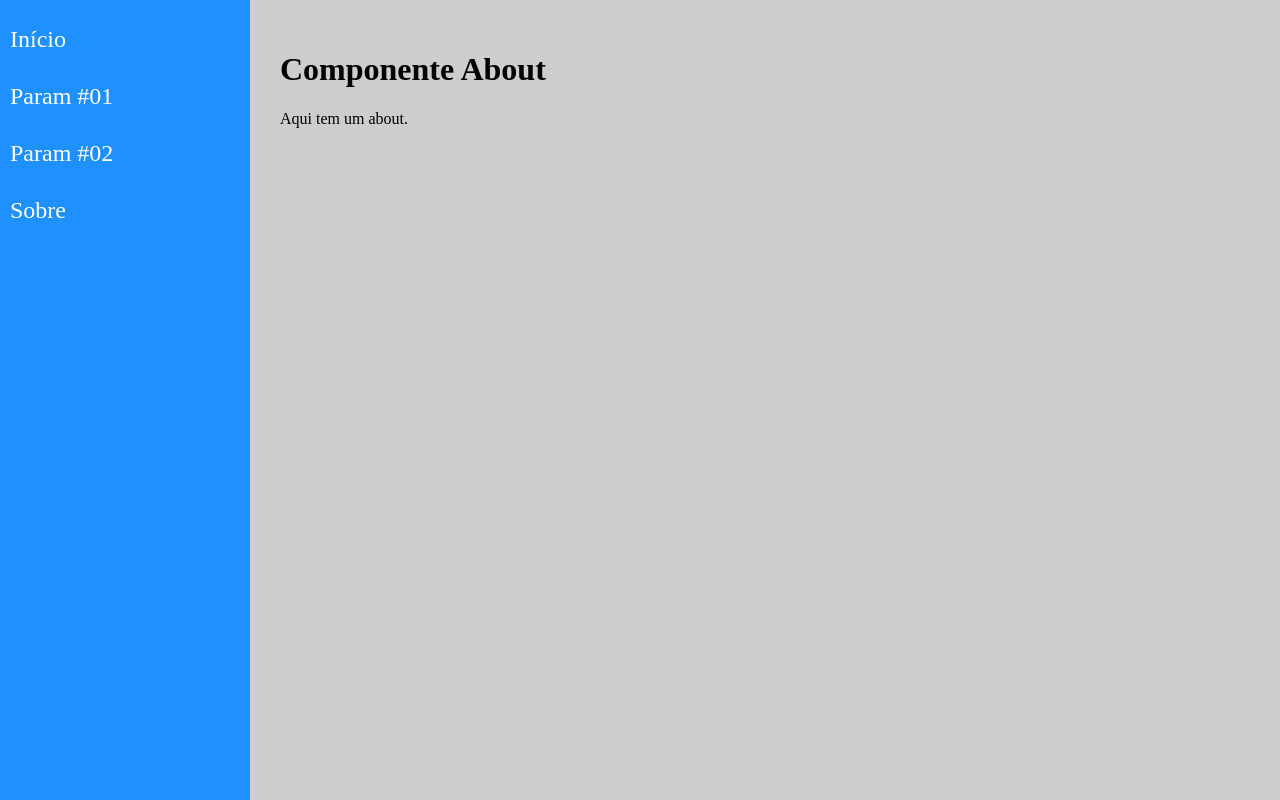
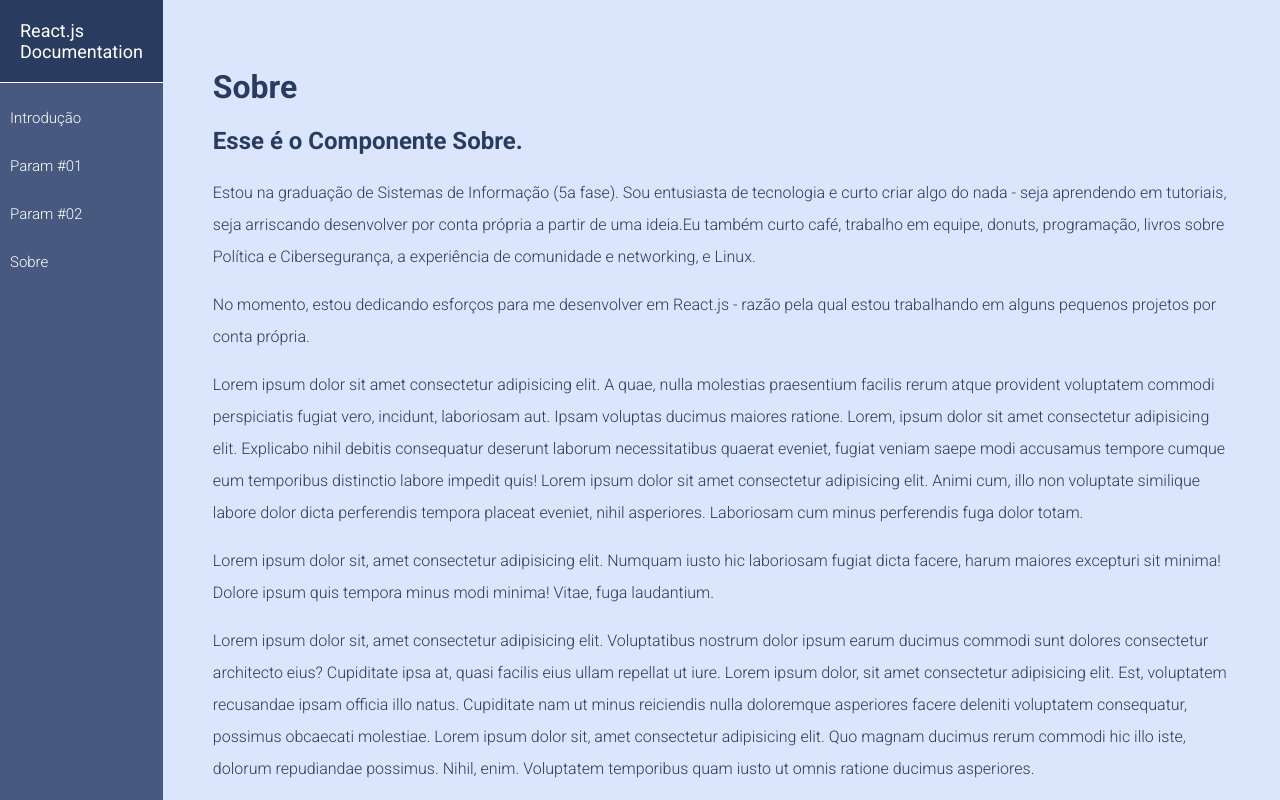
Before and after one commit to barbaracalderon/react-navigation-router, a React (Create React App) app: page /about in a window 1280 px wide. Built offline with nearby package versions, Linux system fonts and the light colour scheme.

Commit message:
Changed the layout and added some infos along with lorem ipsum

```diff
--- a/src/components/layout/Content.css
+++ b/src/components/layout/Content.css
@@ -1,6 +1,8 @@
 .Content {
     display: flex;
     flex-grow: 1;
-    background-color: #cdcdcd;
-    padding: 30px;
+    background-color: #DBE6FD;
+    color: #293B5F;
+    padding: 50px;
+    line-height: 2rem;
 }
--- a/src/components/layout/Content.jsx
+++ b/src/components/layout/Content.jsx
@@ -16,7 +16,6 @@ const Content = props => (
         <Routes>
             <Route path="/about" element={ <About /> } />
         </Routes>
-
     </main>
 )
 
--- a/src/components/layout/Menu.css
+++ b/src/components/layout/Menu.css
@@ -1,7 +1,18 @@
 .Menu {
     display: flex;
-    flex-basis: 250px;
-    background-color: dodgerblue;
+    flex-basis: 150px;
+    background-color: #47597E;
+}
+
+.Menu header {
+    margin-bottom: 10px;
+    border-bottom: solid;
+    border-width: thin;
+    background-color: #293B5F;
+    padding: 20px;
+    color: #fff;
+    font-weight: 400;
+    font-size: 18px;
 }
 
 .Menu ul {
@@ -23,9 +34,9 @@
     flex: 1;
     text-decoration: none;
     color: #fff;
-    font-size: 1.5rem;
+    font-size: 15px;
 }
 
 .Menu li a:hover {
-    background-color: #00000030;
+    background-color: rgba(174, 178, 182, 0.285);
 }
--- a/src/components/layout/Menu.jsx
+++ b/src/components/layout/Menu.jsx
@@ -6,9 +6,10 @@ import { Link } from 'react-router-dom'
 const Menu = props => (
     <div className="Menu">
         <nav>
+            <header>React.js Documentation</header>
             <ul>
                 <li>
-                    <Link to="/home">Início</Link>
+                    <Link to="/home">Introdução</Link>
                 </li>
                 <li>
                     <Link to="/param/123">Param #01</Link>
--- a/src/views/App.css
+++ b/src/views/App.css
@@ -1,5 +1,9 @@
+@import url('https://fonts.googleapis.com/css2?family=Roboto:wght@100;300;400;500;700&display=swap');
+
 .App {
     display: flex;
     height: 100vh;
     background-color: #ddd;
+    font-family: 'Roboto', sans-serif;
+    font-weight: 300;
 }
--- a/src/views/examples/About.jsx
+++ b/src/views/examples/About.jsx
@@ -2,8 +2,13 @@ import React from 'react'
 
 const About = props => (
     <div className="About">
-        <h1>Componente About </h1>
-        <p>Aqui tem um about.</p>
+        <h1>Sobre</h1>
+        <h2>Esse é o Componente Sobre.</h2>
+        <p> Estou na graduação de Sistemas de Informação (5a fase). Sou entusiasta de tecnologia e curto criar algo do nada - seja aprendendo em tutoriais, seja arriscando desenvolver por conta própria a partir de uma ideia.Eu também curto café, trabalho em equipe, donuts, programação, livros sobre Política e Cibersegurança, a experiência de comunidade e networking, e Linux.</p>
+        <p>No momento, estou dedicando esforços para me desenvolver em React.js - razão pela qual estou trabalhando em alguns pequenos projetos por conta própria.</p>
+        <p>Lorem ipsum dolor sit amet consectetur adipisicing elit. A quae, nulla molestias praesentium facilis rerum atque provident voluptatem commodi perspiciatis fugiat vero, incidunt, laboriosam aut. Ipsam voluptas ducimus maiores ratione. Lorem, ipsum dolor sit amet consectetur adipisicing elit. Explicabo nihil debitis consequatur deserunt laborum necessitatibus quaerat eveniet, fugiat veniam saepe modi accusamus tempore cumque eum temporibus distinctio labore impedit quis! Lorem ipsum dolor sit amet consectetur adipisicing elit. Animi cum, illo non voluptate similique labore dolor dicta perferendis tempora placeat eveniet, nihil asperiores. Laboriosam cum minus perferendis fuga dolor totam.</p>
+        <p>Lorem ipsum dolor sit, amet consectetur adipisicing elit. Numquam iusto hic laboriosam fugiat dicta facere, harum maiores excepturi sit minima! Dolore ipsum quis tempora minus modi minima! Vitae, fuga laudantium.</p>
+        <p>Lorem ipsum dolor sit, amet consectetur adipisicing elit. Voluptatibus nostrum dolor ipsum earum ducimus commodi sunt dolores consectetur architecto eius? Cupiditate ipsa at, quasi facilis eius ullam repellat ut iure. Lorem ipsum dolor, sit amet consectetur adipisicing elit. Est, voluptatem recusandae ipsam officia illo natus. Cupiditate nam ut minus reiciendis nulla doloremque asperiores facere deleniti voluptatem consequatur, possimus obcaecati molestiae. Lorem ipsum dolor sit, amet consectetur adipisicing elit. Quo magnam ducimus rerum commodi hic illo iste, dolorum repudiandae possimus. Nihil, enim. Voluptatem temporibus quam iusto ut omnis ratione ducimus asperiores.</p>
     </div>
 )
 
--- a/src/views/examples/Home.jsx
+++ b/src/views/examples/Home.jsx
@@ -2,9 +2,14 @@ import React from 'react'
 
 const Home = props => (
     <div className="Home">
-        <h1>Componente Home </h1>
-        <h2>Componente Home </h2>
+        <h1>Introdução </h1>
+        <h2>Esse é o Componente Home.</h2>
         <p>Bem-vindo(a)!</p>
+        <p>Essa página de navegação foi criada a partir do curso React e Redux, do Leonardo Moura Leitão. Inicialmente, essa página era mais simples: seu objetivo no curso era explicar a biblioteca React Router. No entanto, resolvi aumentar um pouco para explorar layout e deixar em formato semelhante a um outro projeto que fiz ("FCC: Technical Documentation Page", feito apenas com HTML5 e CSS3, sem Javascript ou React).</p>
+        <p>Você pode encontrar esses projetos na minha conta do GitHub.</p>
+        <p>Lorem ipsum dolor sit amet consectetur adipisicing elit. Repudiandae vero debitis distinctio magni praesentium dolores dolor ratione incidunt error odit! Veritatis voluptate odio temporibus aliquam culpa quod qui perspiciatis sint. Lorem ipsum dolor, sit amet consectetur adipisicing elit. Quis, obcaecati quasi? Cumque perferendis aspernatur rerum magni. Minus architecto suscipit enim in rerum. Quia debitis sit, nisi molestias dolorum explicabo id. Lorem ipsum dolor sit amet consectetur adipisicing elit. Libero animi, nisi, enim officia sapiente dolore alias asperiores cupiditate est ipsam possimus excepturi magni eos repellat! Reiciendis beatae ex laboriosam asperiores! Lorem ipsum, dolor sit amet consectetur adipisicing elit. Alias optio facere eos sint rem eveniet delectus quia fugiat velit nihil quae, quisquam debitis expedita laudantium consequuntur ex odio ipsum dolores?</p>
+        <p>Lorem ipsum dolor sit amet consectetur adipisicing elit. Eum, error enim porro corporis rem quia accusamus non consequuntur. Nisi voluptates a, nobis distinctio earum qui? Consequatur aliquam ullam dolorem suscipit! Lorem ipsum dolor sit, amet consectetur adipisicing elit. Ut corrupti doloribus ipsam labore voluptatem cupiditate vel accusamus eius nostrum mollitia voluptatibus blanditiis necessitatibus dicta maxime sit, porro optio! Saepe, sequi.</p>
+        <p>Lorem ipsum dolor sit, amet consectetur adipisicing elit. Ab asperiores illo eius error blanditiis magni modi doloribus laborum adipisci possimus nam doloremque, numquam fuga rem similique vero voluptatum eos cum.</p>
     </div>
 )
 
--- a/src/views/examples/Param.jsx
+++ b/src/views/examples/Param.jsx
@@ -9,6 +9,7 @@ const Param = props => {
     <div className="Param">
         <h1>Componente Param </h1>
         <h2>Valor: {id} </h2>
+        <p>O parâmetro acima ({id}) é passado no endereço, de modo que a URL é criada a partir desse valor de parâmetro. Por esta razão, Param #01 e Param #02 apontam para endereços diferentes - <strong>apesar de existir apenas um único arquivo Param.jsx</strong> criado.</p>
     </div>
     )
 }
```
